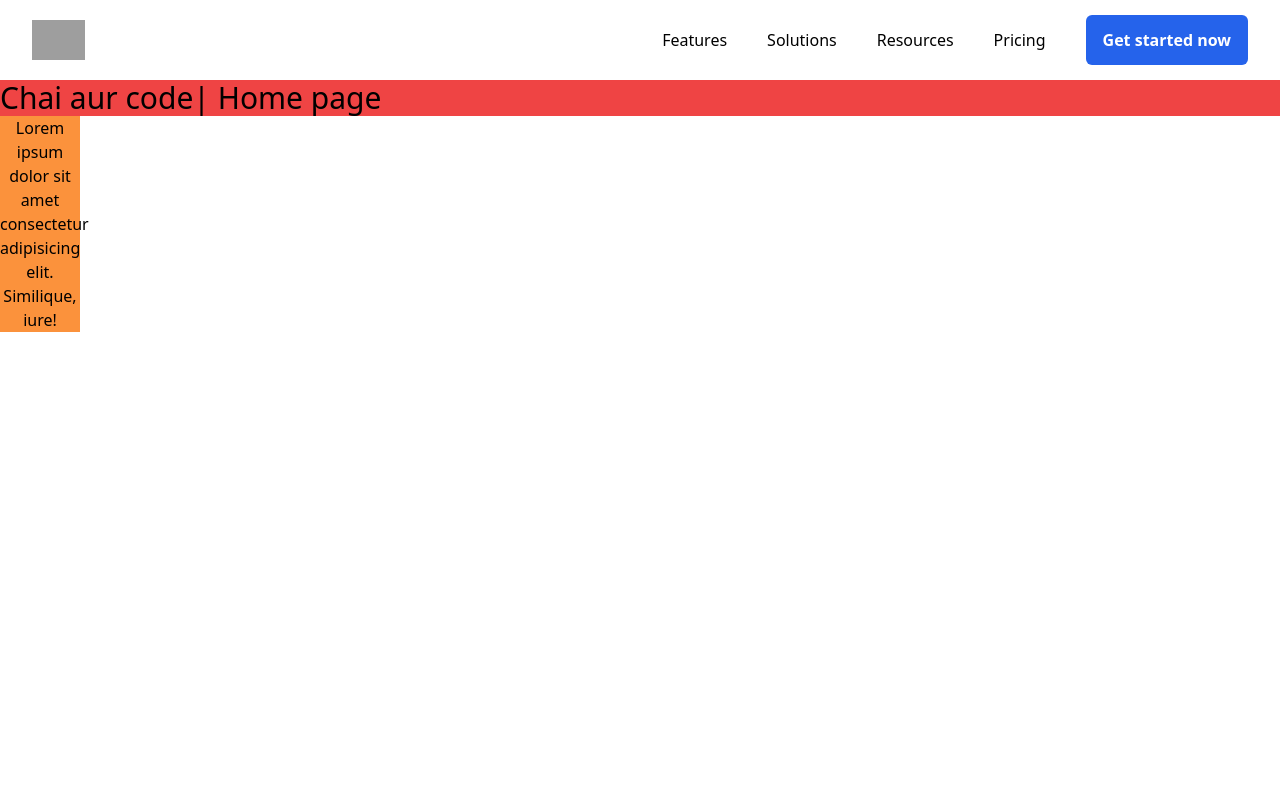
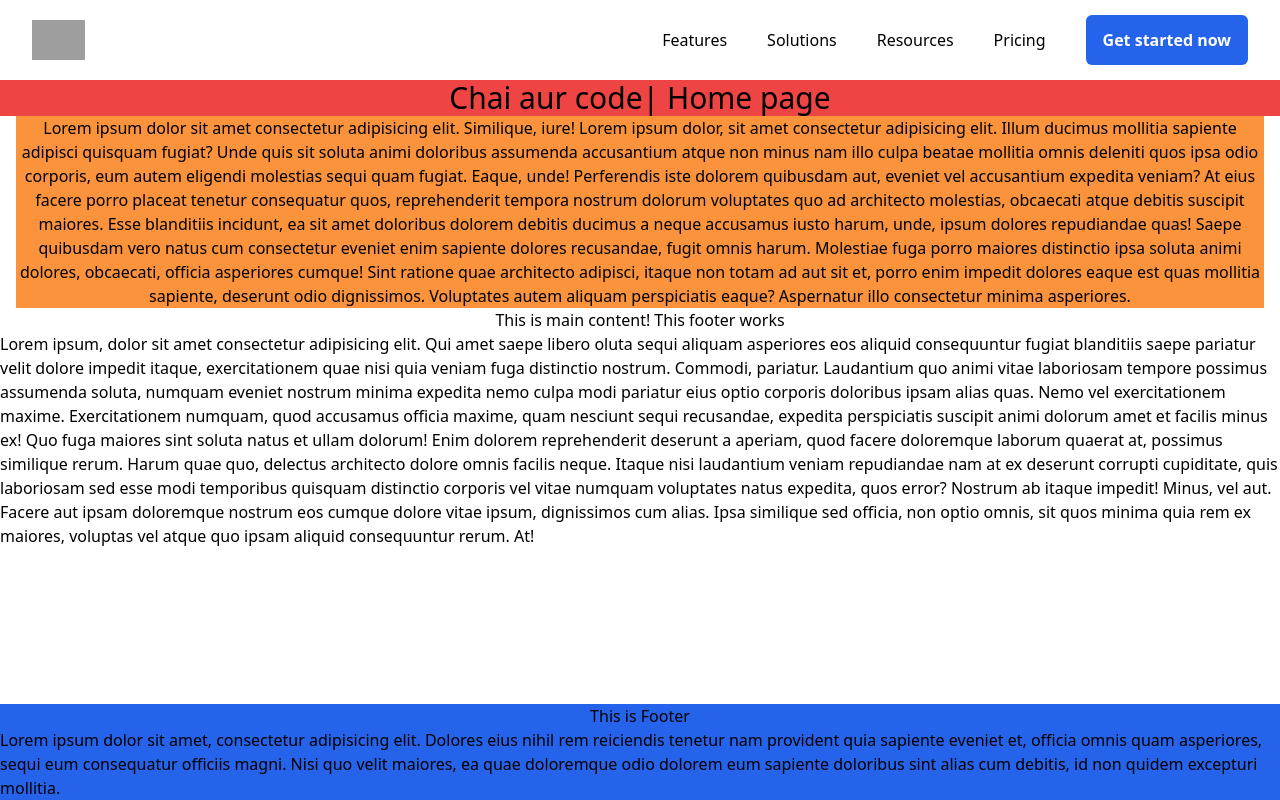
Before and after one commit to SuhelKhanCA/Chai-Store-Django, a Django app: page / in a window 1280 px wide. Run offline with Django 5.2, Linux system fonts and the light colour scheme; style sheets or scripts are compiled from the project's sources; some libraries are stand-ins or nearby versions; grey boxes are pictures that could not be loaded.

Commit message:
byte code

```diff
--- a/chairaurdjango/templates/layout.html
+++ b/chairaurdjango/templates/layout.html
@@ -9,7 +9,7 @@
     {% tailwind_css %}
     <title>{% block title %} Default_name {% endblock %}</title>
   </head>
-  <body>
+  <body class="min-h-screen flex flex-col">
     <header class="pb-6 bg-white lg:pb-0">
       <div class="px-4 mx-auto max-w-7xl sm:px-6 lg:px-8">
           <!-- lg+ -->
--- a/chairaurdjango/templates/website/index.html
+++ b/chairaurdjango/templates/website/index.html
@@ -3,6 +3,26 @@
 {% block title %}Home Page{% endblock %}
 
 {% block content %}
-<h1 class="bg-red-500 text-3xl">Chai aur code| Home page</h1>
-<p class="text-center w-20 bg-orange-400" >Lorem ipsum dolor sit amet consectetur adipisicing elit. Similique, iure!</p>
+<h1 class="bg-red-500 text-3xl text-center">Chai aur code| Home page</h1>
+<div class="flex justify-center items-center">
+    <div class="container mx-auto px-4">
+        <p class="text-center bg-orange-400" >Lorem ipsum dolor sit amet consectetur adipisicing elit. Similique, iure! Lorem ipsum dolor, sit amet consectetur adipisicing elit. Illum ducimus mollitia sapiente adipisci quisquam fugiat? Unde quis sit soluta animi doloribus assumenda accusantium atque non minus nam illo culpa beatae mollitia omnis deleniti quos ipsa odio corporis, eum autem eligendi molestias sequi quam fugiat. Eaque, unde! Perferendis iste dolorem quibusdam aut, eveniet vel accusantium expedita veniam? At eius facere porro placeat tenetur consequatur quos, reprehenderit tempora nostrum dolorum voluptates quo ad architecto molestias, obcaecati atque debitis suscipit maiores. Esse blanditiis incidunt, ea sit amet doloribus dolorem debitis ducimus a neque accusamus iusto harum, unde, ipsum dolores repudiandae quas! Saepe quibusdam vero natus cum consectetur eveniet enim sapiente dolores recusandae, fugit omnis harum. Molestiae fuga porro maiores distinctio ipsa soluta animi dolores, obcaecati, officia asperiores cumque! Sint ratione quae architecto adipisci, itaque non totam ad aut sit et, porro enim impedit dolores eaque est quas mollitia sapiente, deserunt odio dignissimos. Voluptates autem aliquam perspiciatis eaque? Aspernatur illo consectetur minima asperiores.</p>
+    </div>
+</div>
+
+<section>
+    <main>
+        <h1 class="text-center">This is main content! This footer works</h1>
+        <p>Lorem ipsum, dolor sit amet consectetur adipisicing elit. Qui amet saepe libero oluta sequi aliquam asperiores eos aliquid consequuntur fugiat blanditiis saepe pariatur velit dolore impedit itaque, exercitationem quae nisi quia veniam fuga distinctio nostrum. Commodi, pariatur. Laudantium quo animi vitae laboriosam tempore possimus assumenda soluta, numquam eveniet nostrum minima expedita nemo culpa modi pariatur eius optio corporis doloribus ipsam alias quas. Nemo vel exercitationem maxime. Exercitationem numquam, quod accusamus officia maxime, quam nesciunt sequi recusandae, expedita perspiciatis suscipit animi dolorum amet et facilis minus ex! Quo fuga maiores sint soluta natus et ullam dolorum! Enim dolorem reprehenderit deserunt a aperiam, quod facere doloremque laborum quaerat at, possimus similique rerum. Harum quae quo, delectus architecto dolore omnis facilis neque. Itaque nisi laudantium veniam repudiandae nam at ex deserunt corrupti cupiditate, quis laboriosam sed esse modi temporibus quisquam distinctio corporis vel vitae numquam voluptates natus expedita, quos error? Nostrum ab itaque impedit! Minus, vel aut. Facere aut ipsam doloremque nostrum eos cumque dolore vitae ipsum, dignissimos cum alias. Ipsa similique sed officia, non optio omnis, sit quos minima quia rem ex maiores, voluptas vel atque quo ipsam aliquid consequuntur rerum. At!</p>
+    </main>
+</section>
+
+<footer class="flex flex-col bg-blue-600 mt-auto">
+    <div>
+        <h2 class="text-center">This is Footer</h2>
+    </div>
+    <div>
+        <p>Lorem ipsum dolor sit amet, consectetur adipisicing elit. Dolores eius nihil rem reiciendis tenetur nam provident quia sapiente eveniet et, officia omnis quam asperiores, sequi eum consequatur officiis magni. Nisi quo velit maiores, ea quae doloremque odio dolorem eum sapiente doloribus sint alias cum debitis, id non quidem excepturi mollitia.</p>
+    </div>
+</footer>
 {% endblock %}
--- a/chairaurdjango/theme/static/css/dist/styles.css
+++ b/chairaurdjango/theme/static/css/dist/styles.css
@@ -787,6 +787,10 @@ select {
   position: static;
 }
 
+.fixed {
+  position: fixed;
+}
+
 .-my-2 {
   margin-top: -0.5rem;
   margin-bottom: -0.5rem;
@@ -803,6 +807,10 @@ select {
 
 .mt-6 {
   margin-top: 1.5rem;
+}
+
+.mt-auto {
+  margin-top: auto;
 }
 
 .block {
@@ -841,8 +849,8 @@ select {
   height: 100vh;
 }
 
-.w-20 {
-  width: 5rem;
+.min-h-screen {
+  min-height: 100vh;
 }
 
 .w-6 {
@@ -913,6 +921,11 @@ select {
 .bg-orange-400 {
   --tw-bg-opacity: 1;
   background-color: rgb(251 146 60 / var(--tw-bg-opacity));
+}
+
+.bg-orange-600 {
+  --tw-bg-opacity: 1;
+  background-color: rgb(234 88 12 / var(--tw-bg-opacity));
 }
 
 .bg-red-500 {
--- /dev/null
+++ b/chairaurdjango/theme2/apps.py
@@ -0,0 +1,5 @@
+from django.apps import AppConfig
+
+
+class Theme2Config(AppConfig):
+    name = 'theme2'
```
Also changed, not shown: chairaurdjango/theme2/static_src/postcss.config.js (added, +7 -0 lines), chairaurdjango/theme2/__init__.py (added), 1 other file.
